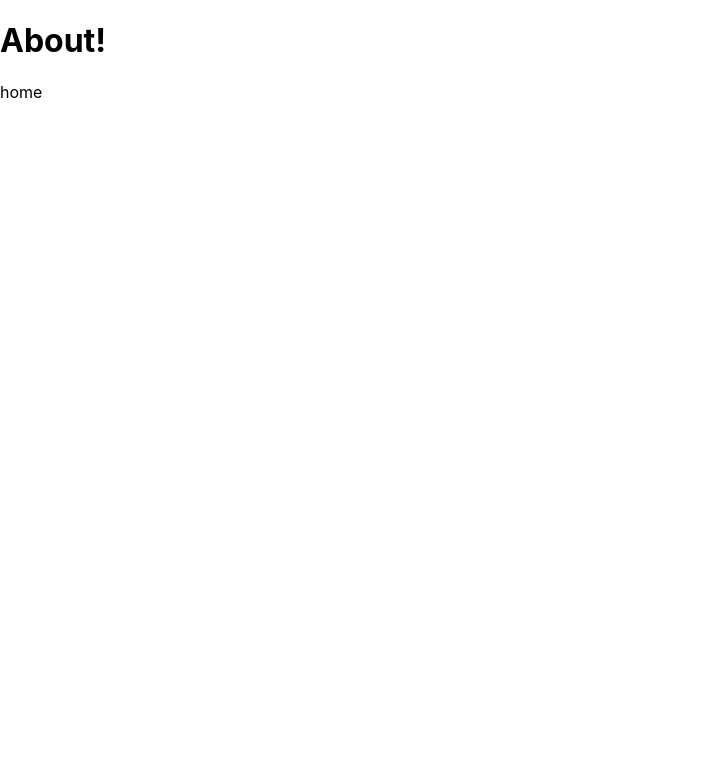
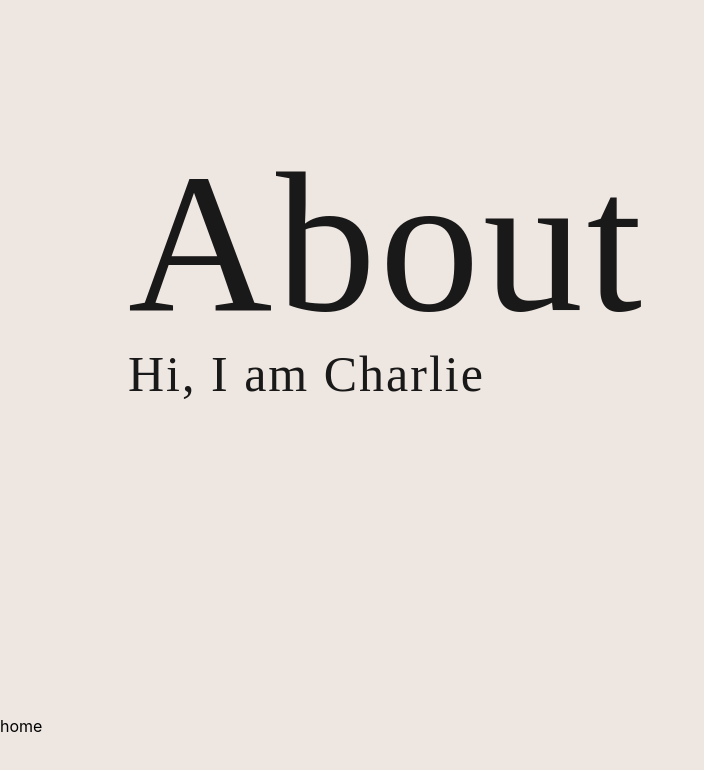
Before and after one commit to charliekroon/portfolio, a Next.js app: page /about in a window 1280 px wide. Shown: the top 770 px of the page, without its empty margins (0-704 px from the left). Built offline with nearby package versions, Linux system fonts and the light colour scheme.

Commit message:
add styling to about page

```diff
--- a/pages/about.tsx
+++ b/pages/about.tsx
@@ -1,14 +1,55 @@
-import styles from "../styles/About.module.css";
 import Link from "next/link";
+import styled from "styled-components";
+
+export const Title = styled.p`
+	font-family: Grandslang roman;
+	font-weight: 100;
+	font-style: light-weight;
+	color: #1a1919;
+	font-size: 200px;
+	display: flex;
+	flex-direction: column;
+	align-items: flex-start;
+	flex: 1;
+	margin-left: 10%;
+	margin-top: 5%;
+	margin-bottom: -20px;
+	letter-spacing: 3.5px;
+`;
+
+export const Hi = styled.p`
+	font-family: Grandslang roman;
+	font-weight: 50;
+	font-style: light-weight;
+	color: #1a1919;
+	font-size: 50px;
+	display: flex;
+	align-items: flex-start;
+	flex: 1;
+	margin-left: 10%;
+	margin-top: -20%;
+	letter-spacing: 2px;
+`;
+
+export const ContainerTwo = styled.span`
+	display: flex;
+	min-height: 100vh;
+	padding: 4rem 0;
+	background-color: #eee7e1;
+	gap: 4rem;
+	flex-direction: column;
+	justify-content: center;
+`;
 
 export default function About() {
+	const description = "Hi, I am Charlie";
 	return (
 		<>
-			<title>About </title>
-			<div>
-				<h1>About!</h1>
+			<ContainerTwo>
+				<Title>About</Title>
+				<Hi>{description}</Hi>
 				<Link href="/">home</Link>
-			</div>
+			</ContainerTwo>
 		</>
 	);
 }
```
Also changed, not shown: pages/index.tsx (+3 -4 lines).
